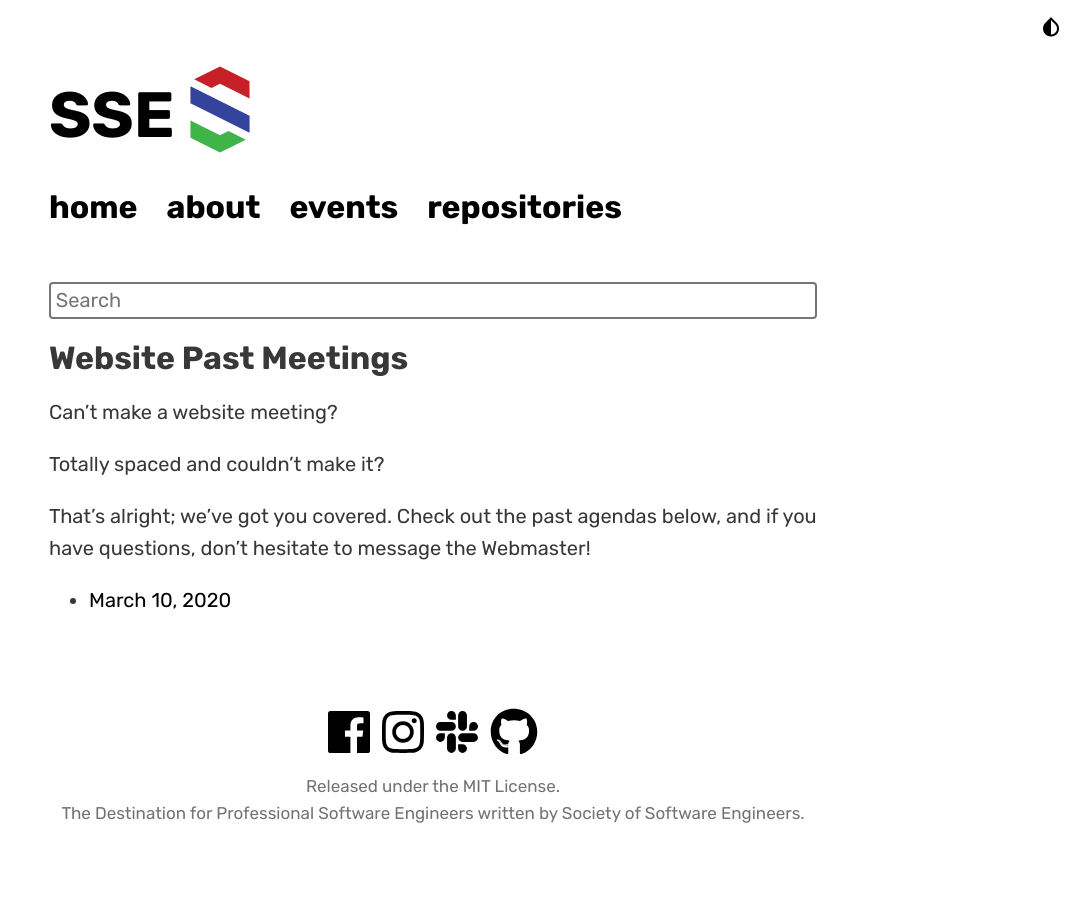
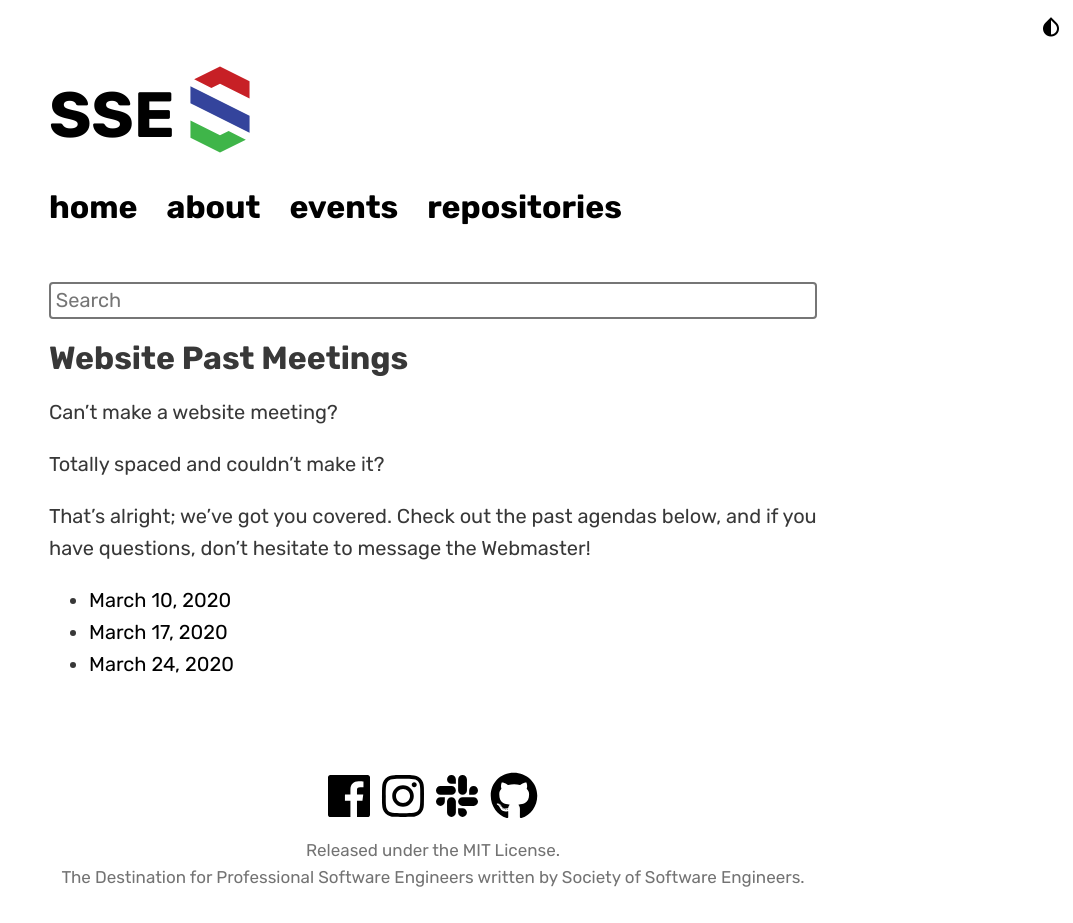
Before and after one commit to msoe-sse/msoe-sse.github.io, a Jekyll site: the page built from _events/pastMeetings.md, in a window 1280 px wide. Shown: the whole page, without its empty margins (207-1280 px from the left). Built offline with Jekyll 4.4.1, drawn with Linux system fonts in a browser that asks for light colours; nearby versions of some CDN libraries; some web fonts are replaced; before the commit the page ends 900 px from its top, so only the background shows below that.

Commit message:
Updating past meeting agendas

```diff
--- a/_data/pastMeetings.yml
+++ b/_data/pastMeetings.yml
@@ -1,2 +1,8 @@
 - date: March 10, 2020
   link: https://docs.google.com/document/d/1WrsR-iu0D7-qQvtBJFnlqwo4zGamyhtELVGZ0qEkLvw/edit?usp=sharing
+
+- date: March 17, 2020
+  link: https://docs.google.com/document/d/1wAAg4Fu5y4xgFYjR_0s1ep-Hno1biI12Tvm5i8cptL4/edit?usp=sharing
+
+- date: March 24, 2020
+  link: https://docs.google.com/document/d/1mqVCpxVeL2j-tqJaGG42Er0Psc-iSkkV_KKvoDZSiw0/edit?usp=sharing
```
